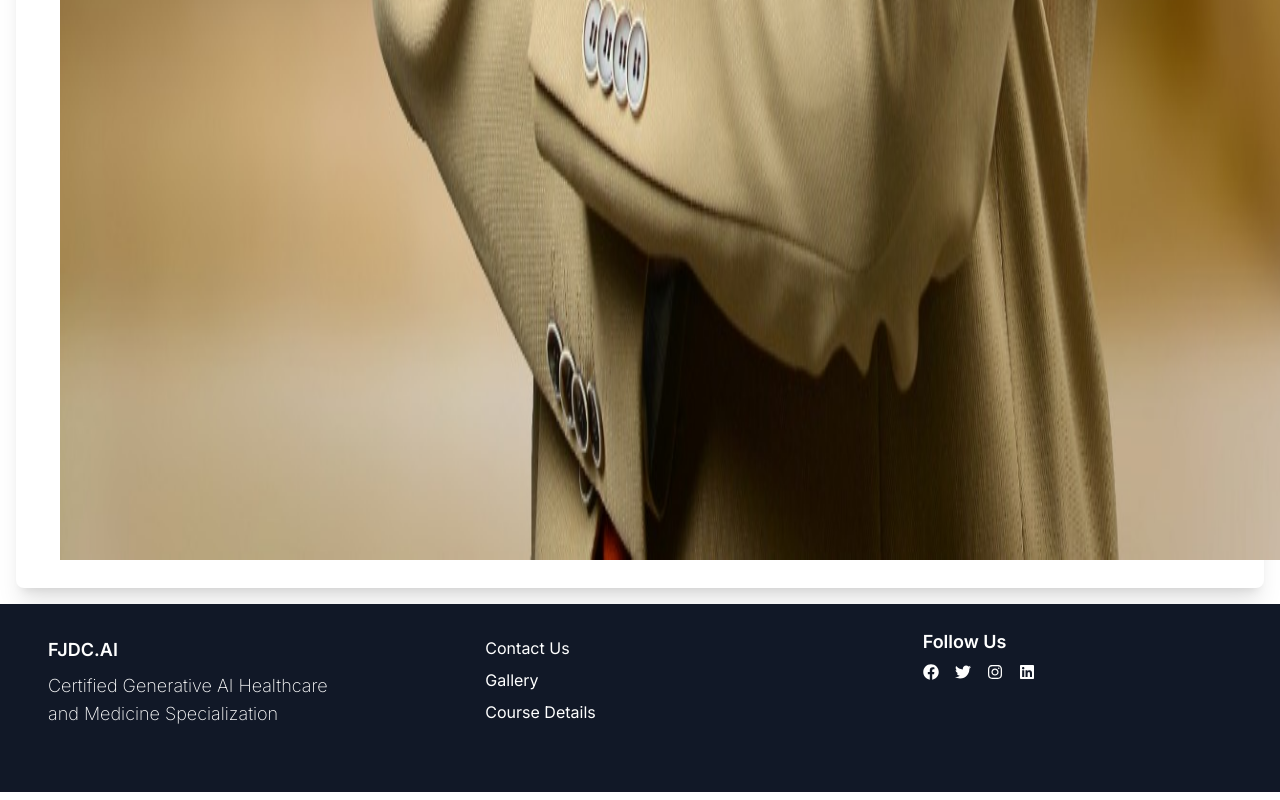
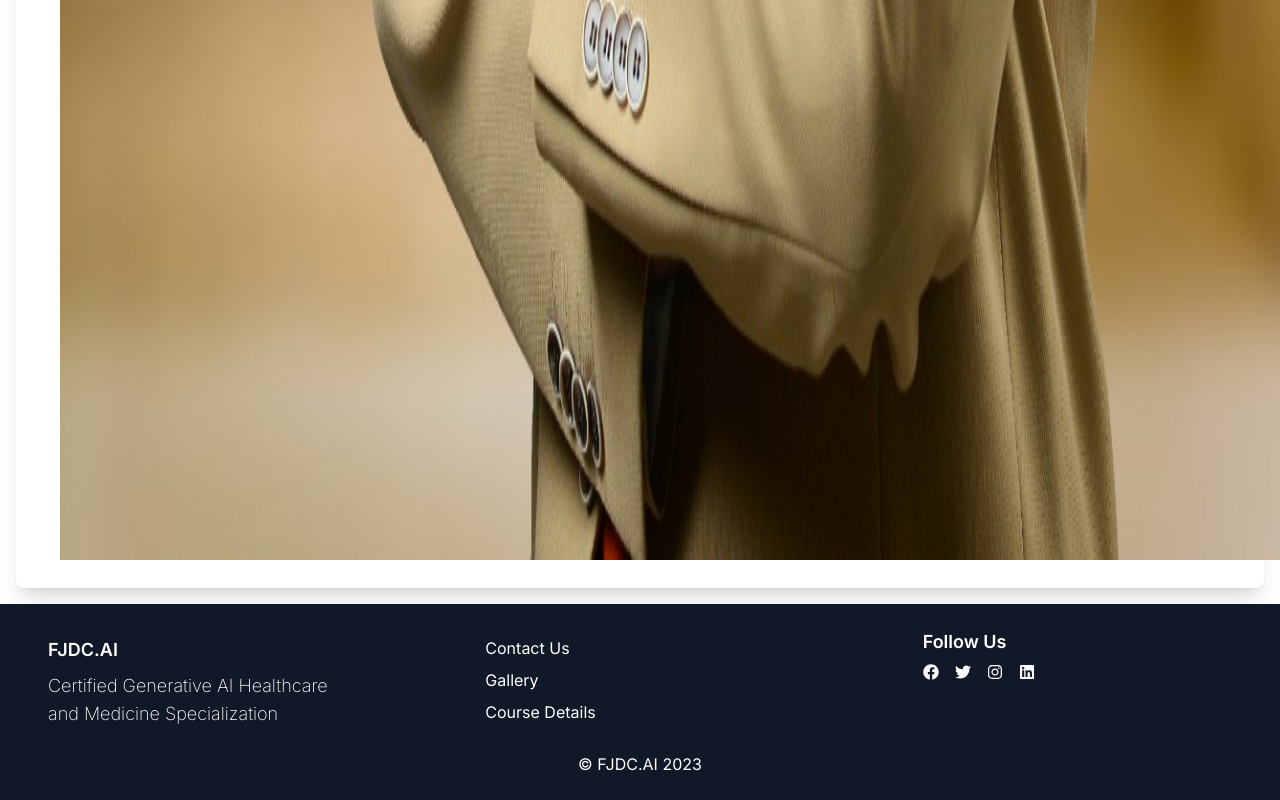
Before and after one commit to DrShahidIslam/FJDC-Landingpage-Nextjs, a Next.js app: page / in a window 1280 px wide. Shown: the part 4692-5492 px from the top of the page. Built offline with nearby package versions, Linux system fonts and the light colour scheme.

Commit message:
corrected unescaped characters

```diff
--- a/src/app/Components/Footer.tsx
+++ b/src/app/Components/Footer.tsx
@@ -3,10 +3,10 @@ import Link from 'next/link';
 
 export default function Footer() {
   return (
-    <main className="bg-gray-900 text-white px-12 py-6 pb-16">
+    <main className="bg-gray-900 text-white px-12 py-6 pb-12">
       <div className="container mx-auto grid grid-cols-1 md:grid-cols-3 gap-10 md:gap-32">
-        <div>
-          <h1 className='lg:text-lg my-2 text-md font-semibold'> FJDC.AI</h1>
+        <div><Link href="/">
+          <h1 className='lg:text-lg my-2 text-md font-semibold'> FJDC.AI</h1></Link>
           <h2 className="lg:text-lg text-md font-extralight">Certified Generative AI Healthcare and Medicine Specialization</h2>
         </div>
         <div>
@@ -38,6 +38,8 @@ export default function Footer() {
           </ul>
         </div>
       </div>
+      <p className='text-center mt-6 -mb-6 text-md'>© FJDC.AI 2023</p>
     </main>
+
   );
 }
--- a/src/app/Course-Outline/page.tsx
+++ b/src/app/Course-Outline/page.tsx
@@ -104,7 +104,7 @@ const Outline = () => {
             foundation in Data Science, a prestigious Data Analytics
             certification, and a decade of experience in web software
             development, he is well-equipped to guide you through the
-            intricacies of AI and Data Science. 🎓 Education: Master&apos;s Degrees in Data Science 📊
+            intricacies of AI and Data Science. 🎓 Education: Masters Degrees in Data Science 📊
             Certification: Data Analytics Certified by ICAEW 📅 Experience: Over
             10 Years in Web Software Development 🌟 Specialization: Artificial
             Intelligence (AI) and Data Science
--- a/src/app/Gallery/page.tsx
+++ b/src/app/Gallery/page.tsx
@@ -100,7 +100,7 @@ export default function Gallery() {
           </button>
         )}
       </div>
-      <button className='p-2 text-sm md:text-lg lg:text-xl hover:scale-105 bg-yellow-500 rounded-lg font-bold mt-20 md:mt-16 lg:mt-20'>
+      <button className='p-2 text-sm md:text-lg lg:text-xl hover:scale-105 bg-yellow-500 rounded-lg font-bold mt-24 md:mt-16 lg:mt-20'>
         <Link href='/'>
           Home
         </Link>
--- a/src/app/page.tsx
+++ b/src/app/page.tsx
@@ -163,14 +163,14 @@ export default function Home() {
           dentistry converge with the boundless possibilities of Generative AI
           and Large Language Models (LLMs). With him at the helm, the Center for
           Leadership and Innovation emerges as a pioneer, placing Pakistan
-          squarely at the forefront of healthcare's technological revolution.<br></br> In
+          squarely at the forefront of healthcare&apos;s technological revolution.<br></br> In
           the spirit of knowledge sharing and innovation, Dr. Hussain has
-          brought together the world's leading AI developers and trainers
+          brought together the world&apos;s leading AI developers and trainers
           through fjdc.ai. This dynamic platform is the incubator for pushing
-          the boundaries of AI's potential in healthcare. It serves as a
+          the boundaries of AI&apos;s potential in healthcare. It serves as a
           testament to his dedication to innovation, as he strives to bring
           these cutting-edge technologies to the forefront of healthcare
-          practices.<br></br> Dr. Hussain Askary's visionary approach and unwavering
+          practices.<br></br> Dr. Hussain Askary&apos;s visionary approach and unwavering
           commitment to healthcare, leadership, and Generative AI are not just
           transformative but deeply inspirational. His work beckons others to
           join in the exploration of the limitless possibilities that lie at the
```
